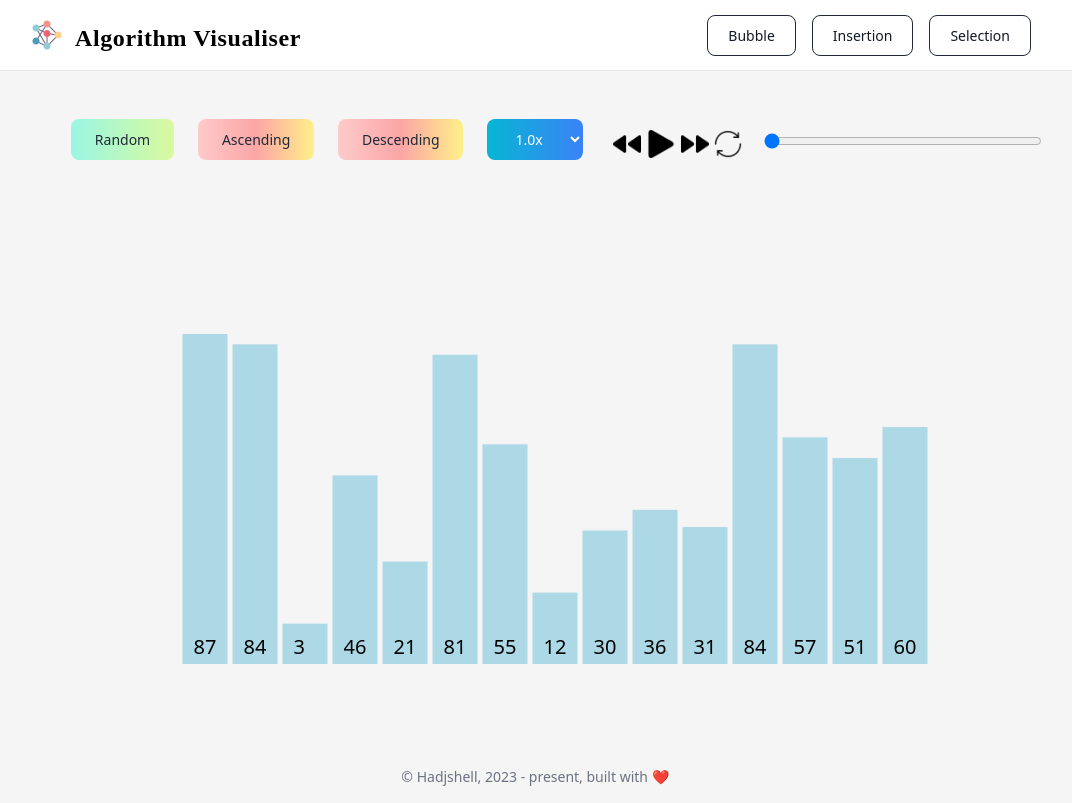
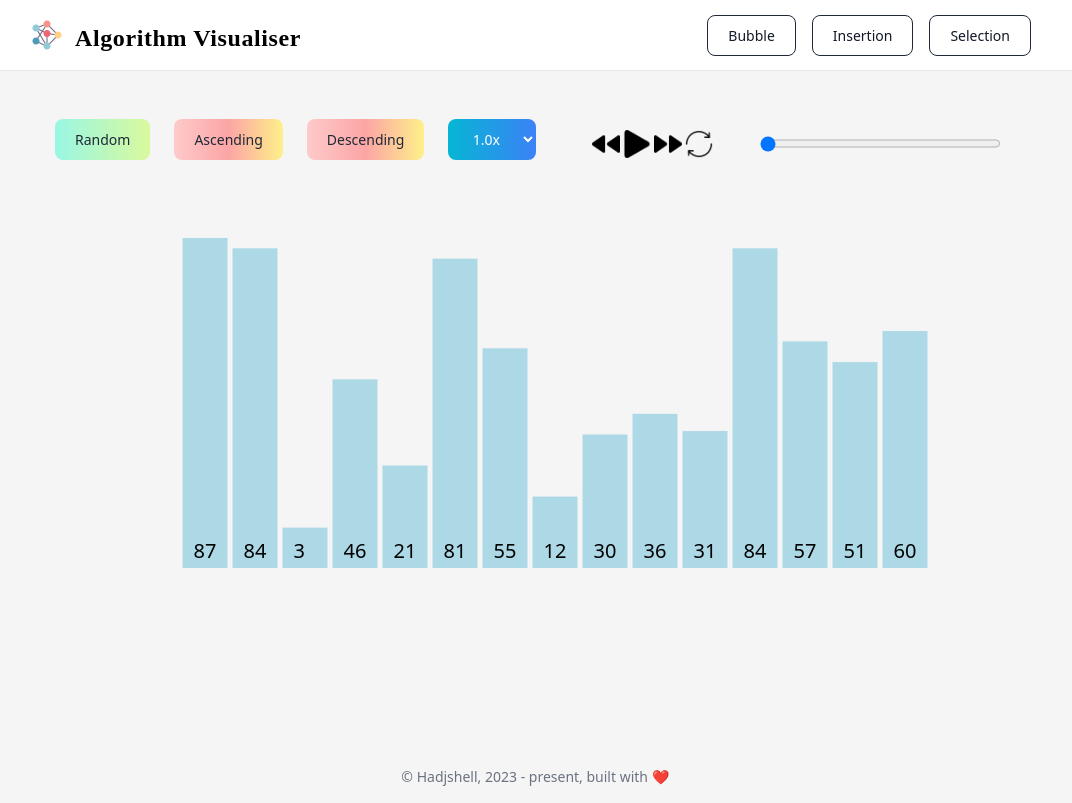
Before and after one commit to hadjShell/Algorithm-Visualiser, a React (Vite) app in the folder my-app/: page /sorting/selection-sort in a window 1280 px wide. Shown: the whole page, without its empty margins (105-1177 px from the left). Built offline with nearby package versions, Linux system fonts and the light colour scheme; a web font is replaced by a local one.

Commit message:
Fix: SelectionSort not working

```diff
--- a/my-app/src/backend/algorithmExecutor/sorting/SelectionSort.js
+++ b/my-app/src/backend/algorithmExecutor/sorting/SelectionSort.js
@@ -28,9 +28,12 @@ class SelectionSort {
         }
       }
       [sortedArr[i], sortedArr[min]] = [sortedArr[min], sortedArr[i]];
-      [this.#currentIndex[i], this.#currentIndex[min]] = [
-        this.#currentIndex[min],
-        this.#currentIndex[i],
+      // Build currentIndex
+      const curI = this.#currentIndex.findIndex(e => e === i);
+      const curMin = this.#currentIndex.findIndex(e => e === min);
+      [this.#currentIndex[curI], this.#currentIndex[curMin]] = [
+        this.#currentIndex[curMin],
+        this.#currentIndex[curI],
       ];
       this._updateStates(NaN, NaN, [min, i], 3);
       this.#sorted.push(i);
@@ -91,8 +94,8 @@ class SelectionSort {
       createAlgorithmState(
         checking,
         currentMin,
+        swapping,
         [...this.#sorted],
-        swapping,
         [...this.#currentIndex],
         step
       )
--- a/my-app/src/backend/state/sorting/SelectionSortState.js
+++ b/my-app/src/backend/state/sorting/SelectionSortState.js
@@ -13,16 +13,16 @@ import selectionSort from "../../algorithmExecutor/sorting/SelectionSort.js";
 export function createAlgorithmState(
   checking,
   currentMin,
+  swapping,
   sorted,
-  swapping,
   currentIndex,
   step
 ) {
   return {
     checking,
     currentMin,
+    swapping: [...swapping],
     sorted: [...sorted],
-    swapping: [...swapping],
     currentIndex: [...currentIndex],
     step,
   };
--- a/my-app/src/components/Card.jsx
+++ b/my-app/src/components/Card.jsx
@@ -5,7 +5,7 @@ export default function Card({ img, name, to }) {
   return (
     <div className="flex justify-center">
       <motion.div
-        className="w-full max-w-md sm:max-w-sm bg-white border border-gray-200 rounded-lg shadow dark:bg-gray-800 dark:border-gray-700"
+        className="w-full max-w-sm bg-white border border-gray-200 rounded-lg shadow dark:bg-gray-800 dark:border-gray-700"
         whileHover={{ scale: 1.1 }}
         whileTap={{ scale: 0.9 }}
       >
--- a/my-app/src/components/ControlPanel.jsx
+++ b/my-app/src/components/ControlPanel.jsx
@@ -23,8 +23,8 @@ export default function ControlPanel({
   }
 
   return (
-    <section id="control-panel" className="py-12 pl-28 flex flex-row">
-      <div className="basis-6/12 grid grid-flow-col gap-4 justify-stretch">
+    <section id="control-panel" className="pt-12 px-20 pl-24 flex flex-row">
+      <div className="basis-6/12 pr-8 grid grid-flow-col gap-4 justify-stretch">
         <button
           type="button"
           className="text-gray-800 bg-gradient-to-r from-teal-200 to-lime-200 hover:bg-gradient-to-l hover:from-teal-200 hover:to-lime-200 focus:ring-4 focus:outline-none focus:ring-lime-200 dark:focus:ring-teal-700 font-medium rounded-lg text-sm px-5 py-2.5 text-center me-2 mb-2"
@@ -55,7 +55,7 @@ export default function ControlPanel({
         </select>
       </div>
 
-      <div id="audio" className="basis-2/12 px-4 flex flex-row justify-evenly">
+      <div id="audio" className="basis-2/12 px-4 flex flex-row justify-between">
         <button onClick={handleBack}>
           <img src={backwardIcon} alt="backward" height="28" width="28" />
         </button>
@@ -70,7 +70,7 @@ export default function ControlPanel({
         </button>
       </div>
 
-      <div className="basis-4/12 pt-3">
+      <div className="basis-4/12 flex justify-center">
         <input
           className="w-[80%]"
           type="range"
--- a/my-app/src/components/VisualContainer.jsx
+++ b/my-app/src/components/VisualContainer.jsx
@@ -2,10 +2,7 @@ export const WIDTH_OF_VIZ_GRAPH = 1000;
 
 export default function VisualContainer({ children }) {
   return (
-    <section
-      id="viz"
-      className="pt-12 h-[500px] w-full flex flex-row justify-center"
-    >
+    <section id="viz" className="w-full flex flex-row justify-center">
       <svg
         id="viz-graph"
         className={`h-[400px] w-[1000px]`}
--- a/my-app/src/pages/HomePage.jsx
+++ b/my-app/src/pages/HomePage.jsx
@@ -7,7 +7,7 @@ export default function HomePage() {
   return (
     <>
       <section id="jumptron">
-        <div className="py-16 pt-24 px-4 mx-auto max-w-screen-xl text-center">
+        <div className="py-12 pt-20 px-4 mx-auto max-w-screen-xl text-center">
           <h1 className="mb-4 text-5xl font-extrabold tracking-tight leading-none text-gray-900 md:text-6xl lg:text-7xl dark:text-white">
             Algorithm Visualiser
           </h1>
@@ -19,7 +19,7 @@ export default function HomePage() {
 
       <section
         id="cards"
-        className="grid lg:grid-cols-3 md:grid-cols-2 sm:grid-cols-1 gap-4 content-center"
+        className="px-16 grid lg:grid-cols-3 md:grid-cols-2 sm:grid-cols-1 gap-4 content-center"
       >
         <Card img={searchingImg} name="Searching Algorithms" to=""></Card>
         <Card
--- a/my-app/src/pages/SelectionSortPage.jsx
+++ b/my-app/src/pages/SelectionSortPage.jsx
@@ -14,6 +14,7 @@ export default function SelectionSortPage() {
   const originalArray = useRef(generateRandomArray()).current;
   const states = useRef(createAnimationState(originalArray)).current;
   const size = states.originalArray.length;
+  console.log(originalArray);
   console.log(states);
 
   return (
@@ -24,7 +25,6 @@ export default function SelectionSortPage() {
         size={states.states.length}
       />
 
-      {/* BUG */}
       <VisualContainer>
         {originalArray.map((value, i) => (
           <SelSortItem
```
Also changed, not shown: my-app/src/components/UI/SelSortItem.jsx (+0 -11 lines).
